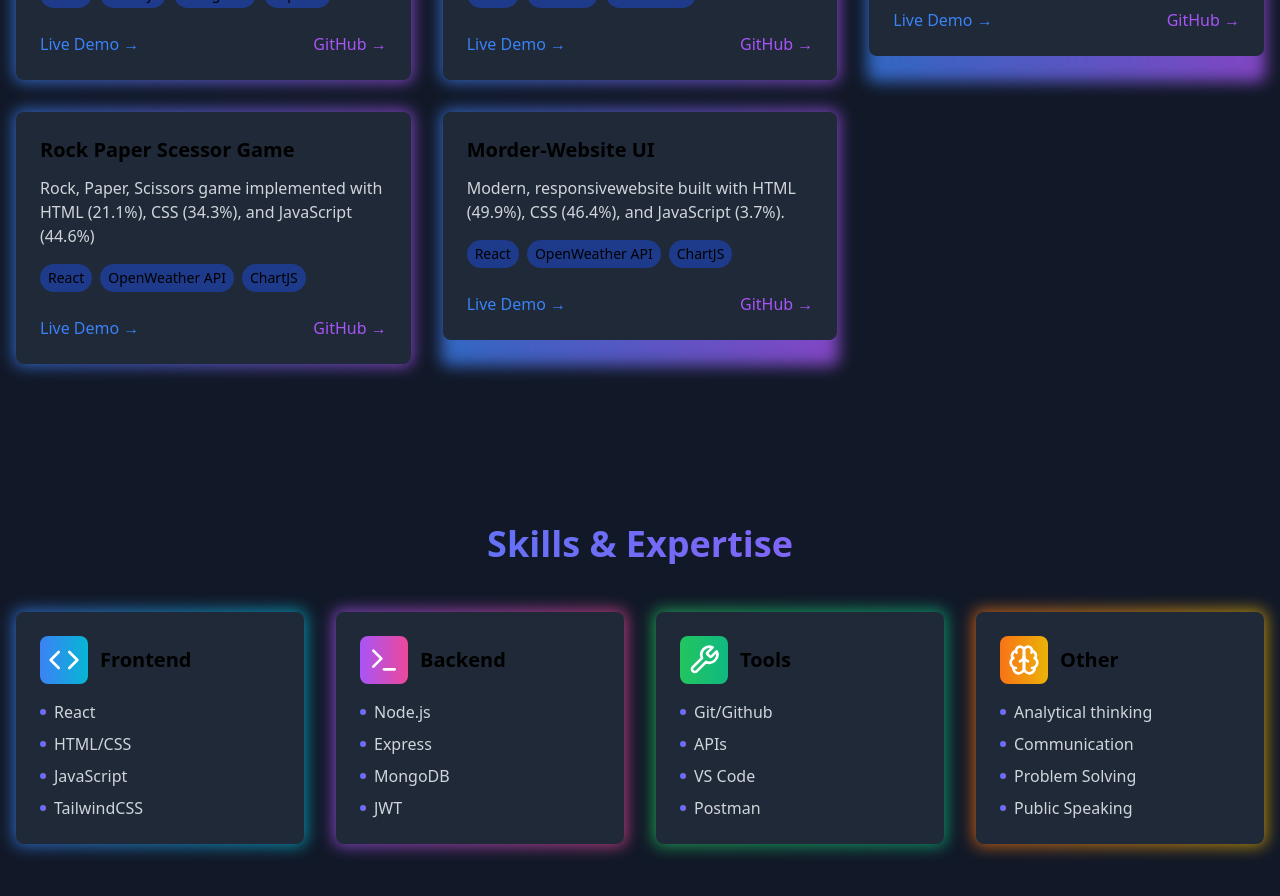
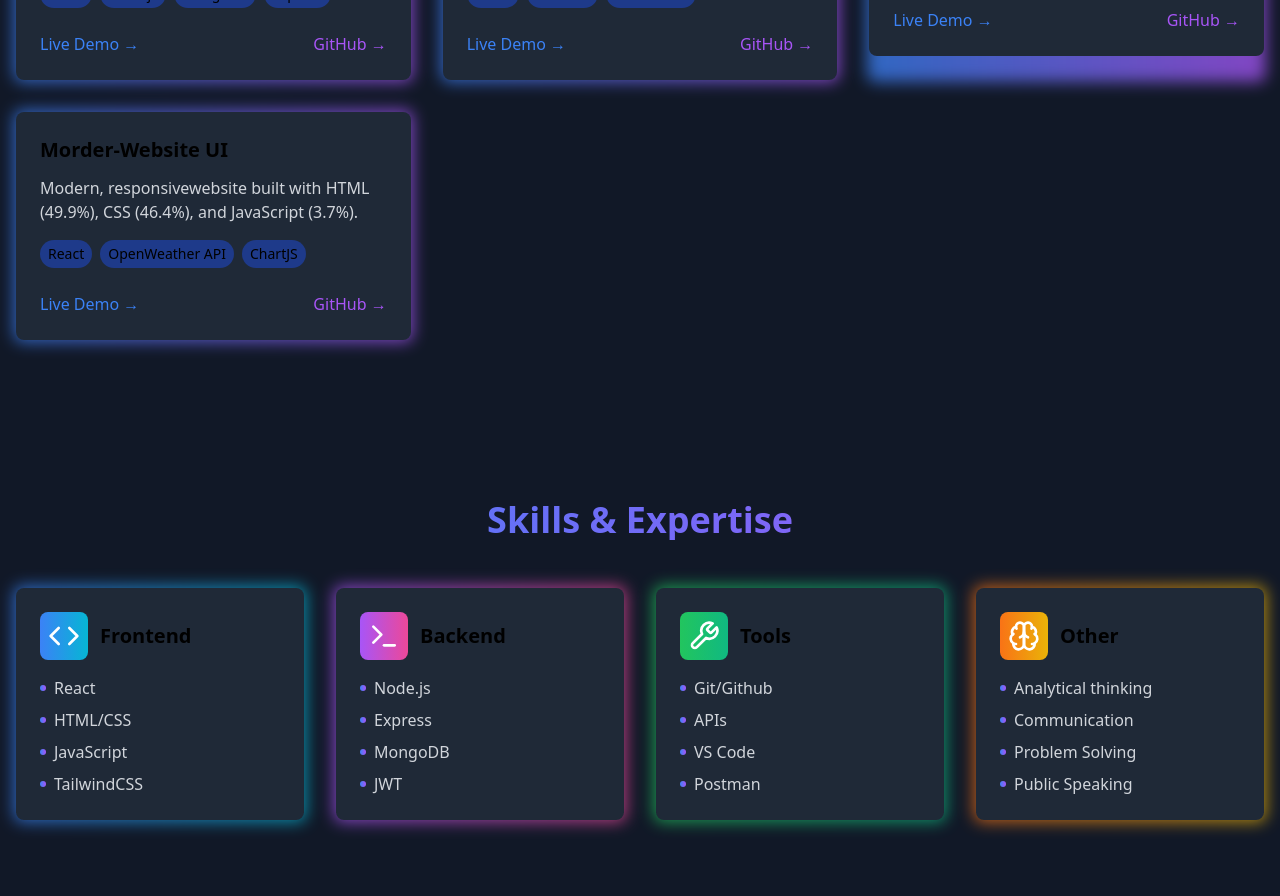
Before and after one commit to Gauravthkaur/Portfolio, a React (Create React App) app: page / in a window 1280 px wide. Shown: the part 1220-2116 px from the top of the page. Built offline with nearby package versions, Linux system fonts and the light colour scheme.

Commit message:
game Dleted

```diff
--- a/src/Components/Portfolio.js
+++ b/src/Components/Portfolio.js
@@ -63,13 +63,6 @@ const Portfolio = () => {
       description: 'Real-time weather data visualization using external APIs',
       tech: ['React', 'OpenWeather API', 'ChartJS'],
       demo: 'https://weather-app-seven-psi-53.vercel.app',
-      github: 'https://github.com/Gauravthkaur/weather_app',
-    },
-    {
-      title: 'Rock Paper Scessor Game',
-      description: ' Rock, Paper, Scissors game implemented with HTML (21.1%), CSS (34.3%), and JavaScript (44.6%)',
-      tech: ['React', 'OpenWeather API', 'ChartJS'],
-      demo: 'https://github.com/Gauravthkaur/Rock_Paper_seccior_game',
       github: 'https://github.com/Gauravthkaur/weather_app',
     },
     {
```
